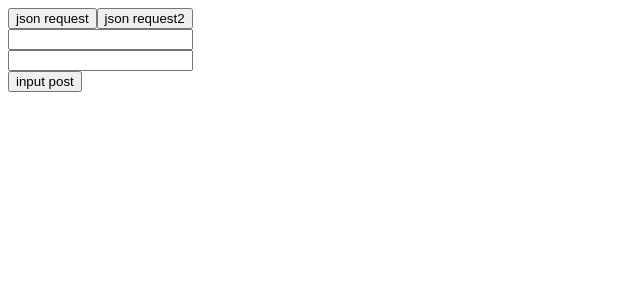
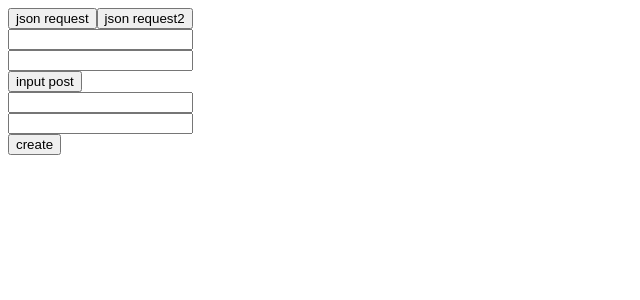
Before and after one commit to huitopia/study-react-1, a React (Vite) app: page / in a window 1280 px wide. Shown: the top 300 px of the page, without its empty margins (0-640 px from the left). Built offline with nearby package versions, Linux system fonts and the light colour scheme.

Commit message:
input에 입력한 값 json으로 보내기

```diff
--- a/src/App.jsx
+++ b/src/App.jsx
@@ -2,6 +2,11 @@ import React, { useState } from "react";
 import axios from "axios";
 
 function App(props) {
+  const [name, setName] = useState();
+  const [city, setCity] = useState();
+  const [iphone, setIphone] = useState("");
+  const [version, setVersion] = useState(0);
+
   function handleClick1() {
     const obj1 = { name: "chae", age: 7 };
     // const json1 = JSON.stringify(obj1);
@@ -18,9 +23,6 @@ function App(props) {
     axios.post("/api/main41/sub2", obj2);
   }
 
-  const [name, setName] = useState();
-  const [city, setCity] = useState();
-
   function handleClick3() {
     const data = {
       // 변수명과 property명이 같을 때 생략 가능
@@ -28,6 +30,14 @@ function App(props) {
       city,
     };
     axios.post("/api/main41/sub3", data);
+  }
+
+  function handleClick4() {
+    const data = {
+      iphone: iphone,
+      version: version,
+    };
+    axios.post("/api/main41/sub4", data);
   }
 
   return (
@@ -41,6 +51,13 @@ function App(props) {
         <br />
         <button onClick={handleClick3}>input post</button>
       </div>
+      <div>
+        <input type="text" onChange={(e) => setIphone(e.target.value)} />
+        <br />
+        <input type="text" onChange={(e) => setVersion(e.target.value)} />
+        <br />
+        <button onClick={handleClick4}>create</button>
+      </div>
     </div>
   );
 }
```
